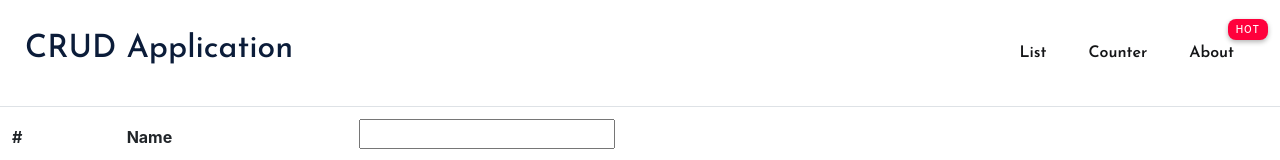
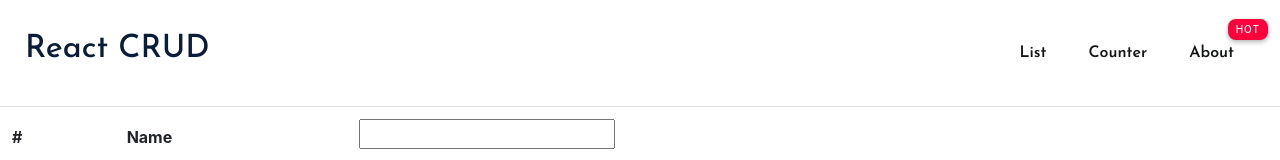
Before and after one commit to hamzaijaz-dev/react-crud, a React (Create React App) app: page / in a window 1280 px wide. Shown: the top 160 px of the page. Built offline with nearby package versions, Linux system fonts and the light colour scheme; no server answers.

Commit message:
changes done

```diff
--- a/src/components/Header.js
+++ b/src/components/Header.js
@@ -11,7 +11,7 @@ export default function Header() {
               <div className="logo">
                 <a href="/">
                   {/*<img src="assets/img/logo/logo.png" alt="" />*/}
-                  <h2>CRUD Application</h2>
+                  <h2>React CRUD</h2>
                 </a>
               </div>
               <div className="main-menu d-none d-lg-block">
```
